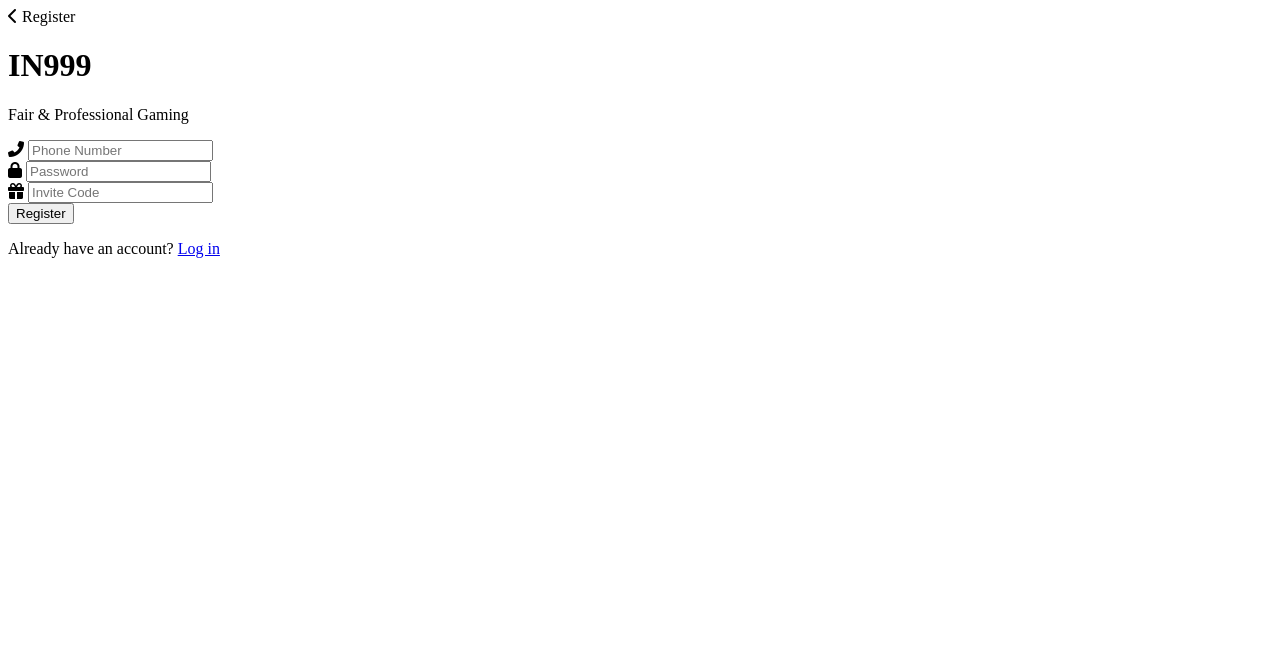
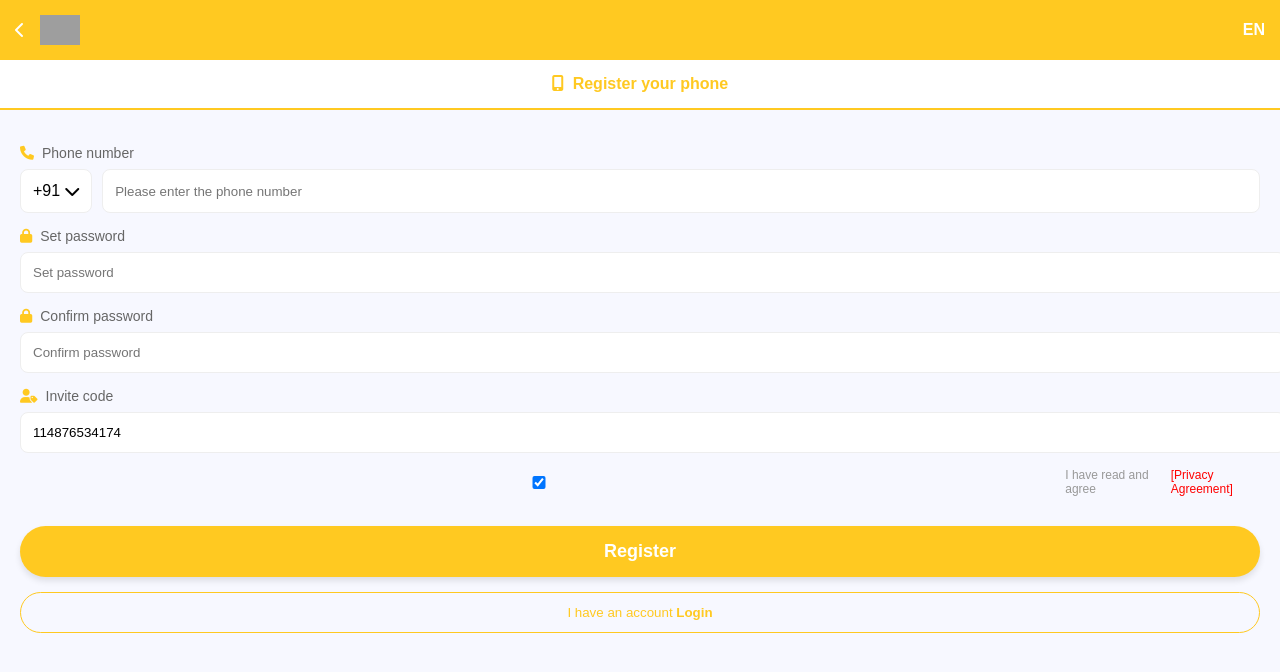
Before and after one commit to ektkktekjrjfj-droid/in999-project-ya-prediction-web, a Flask app: page / in a window 1280 px wide. Shown: the top 672 px of the page. Run offline with Flask 3, Linux system fonts and the light colour scheme; grey boxes are pictures that could not be loaded.

Commit message:
Update register.html

```diff
--- a/templates/register.html
+++ b/templates/register.html
@@ -3,54 +3,75 @@
 <head>
     <meta charset="UTF-8">
     <meta name="viewport" content="width=device-width, initial-scale=1.0, maximum-scale=1.0, user-scalable=0">
-    <title>In999 - Register</title>
-    <link rel="stylesheet" href="{{ url_for('static', filename='css/style.css') }}">
-    <link href="https://cdnjs.cloudflare.com/ajax/libs/font-awesome/6.0.0/css/all.min.css" rel="stylesheet">
+    <title>Register - In999</title>
+    <link rel="stylesheet" href="https://cdnjs.cloudflare.com/ajax/libs/font-awesome/6.0.0/css/all.min.css">
+    <style>
+        :root { --main-yellow: #ffc921; --bg-gray: #f7f8ff; }
+        body { margin: 0; font-family: 'Arial', sans-serif; background: var(--bg-gray); }
+        .header { background: var(--main-yellow); padding: 15px; display: flex; align-items: center; gap: 15px; color: #fff; font-weight: bold; }
+        .header img { height: 30px; }
+        .top-tab { background: #fff; display: flex; justify-content: center; padding: 15px; border-bottom: 2px solid var(--main-yellow); color: var(--main-yellow); font-weight: bold; }
+        .form-container { padding: 20px; }
+        .label { display: flex; align-items: center; gap: 8px; margin: 15px 0 8px; color: #666; font-size: 14px; }
+        .label i { color: var(--main-yellow); }
+        .input-group { display: flex; gap: 10px; }
+        .country-code { background: #fff; padding: 12px; border-radius: 8px; border: 1px solid #eee; display: flex; align-items: center; gap: 5px; }
+        input { width: 100%; padding: 12px; border-radius: 8px; border: 1px solid #eee; outline: none; background: #fff; }
+        .reg-btn { width: 100%; padding: 15px; background: var(--main-yellow); color: #fff; border: none; border-radius: 30px; font-size: 18px; font-weight: bold; margin-top: 30px; cursor: pointer; box-shadow: 0 4px 6px rgba(0,0,0,0.1); }
+        .login-btn { width: 100%; padding: 12px; background: transparent; border: 1px solid var(--main-yellow); color: var(--main-yellow); border-radius: 30px; margin-top: 15px; cursor: pointer; }
+        .policy { font-size: 12px; color: #999; margin-top: 15px; display: flex; align-items: center; gap: 8px; }
+    </style>
 </head>
 <body>
-    <div class="main-box">
-        <div class="top-nav">
-            <i class="fas fa-chevron-left"></i>
-            <span>Register</span>
+    <div class="header">
+        <i class="fas fa-chevron-left"></i>
+        <img src="https://www.in999dd.com/assets/png/logo-598d1a60.png" alt="Logo">
+        <span style="margin-left: auto;">EN</span>
+    </div>
+
+    <div class="top-tab">
+        <i class="fas fa-mobile-alt"></i> &nbsp; Register your phone
+    </div>
+
+    <div class="form-container">
+        <div class="label"><i class="fas fa-phone"></i> Phone number</div>
+        <div class="input-group">
+            <div class="country-code">+91 <i class="fas fa-chevron-down"></i></div>
+            <input type="text" id="phone" placeholder="Please enter the phone number">
         </div>
 
-        <div class="banner">
-            <h1>IN<span>999</span></h1>
-            <p>Fair & Professional Gaming</p>
+        <div class="label"><i class="fas fa-lock"></i> Set password</div>
+        <input type="password" id="password" placeholder="Set password">
+
+        <div class="label"><i class="fas fa-lock"></i> Confirm password</div>
+        <input type="password" id="confirm_password" placeholder="Confirm password">
+
+        <div class="label"><i class="fas fa-user-tag"></i> Invite code</div>
+        <input type="text" id="invite_code" value="114876534174">
+
+        <div class="policy">
+            <input type="checkbox" checked> I have read and agree <span style="color:red">[Privacy Agreement]</span>
         </div>
 
-        <div class="form-part">
-            <div class="input-row">
-                <i class="fas fa-phone-alt"></i>
-                <input type="text" id="phone" placeholder="Phone Number">
-            </div>
-            <div class="input-row">
-                <i class="fas fa-lock"></i>
-                <input type="password" id="password" placeholder="Password">
-            </div>
-            <div class="input-row">
-                <i class="fas fa-gift"></i>
-                <input type="text" id="invite_code" placeholder="Invite Code">
-            </div>
-
-            <button onclick="doRegister()" class="main-btn">Register</button>
-            <p class="login-text">Already have an account? <a href="#">Log in</a></p>
-        </div>
+        <button class="reg-btn" onclick="register()">Register</button>
+        <button class="login-btn">I have an account <span style="font-weight:bold">Login</span></button>
     </div>
 
     <script>
-        async function doRegister() {
+        async function register() {
             const phone = document.getElementById('phone').value;
             const password = document.getElementById('password').value;
             const invite_code = document.getElementById('invite_code').value;
+
+            if(!phone || !password) return alert("Please fill details");
 
             const res = await fetch('/register', {
                 method: 'POST',
                 headers: {'Content-Type': 'application/json'},
                 body: JSON.stringify({phone, password, invite_code})
             });
-            const result = await res.json();
-            alert(result.message);
+            const data = await res.json();
+            alert(data.message);
         }
     </script>
 </body>
```
